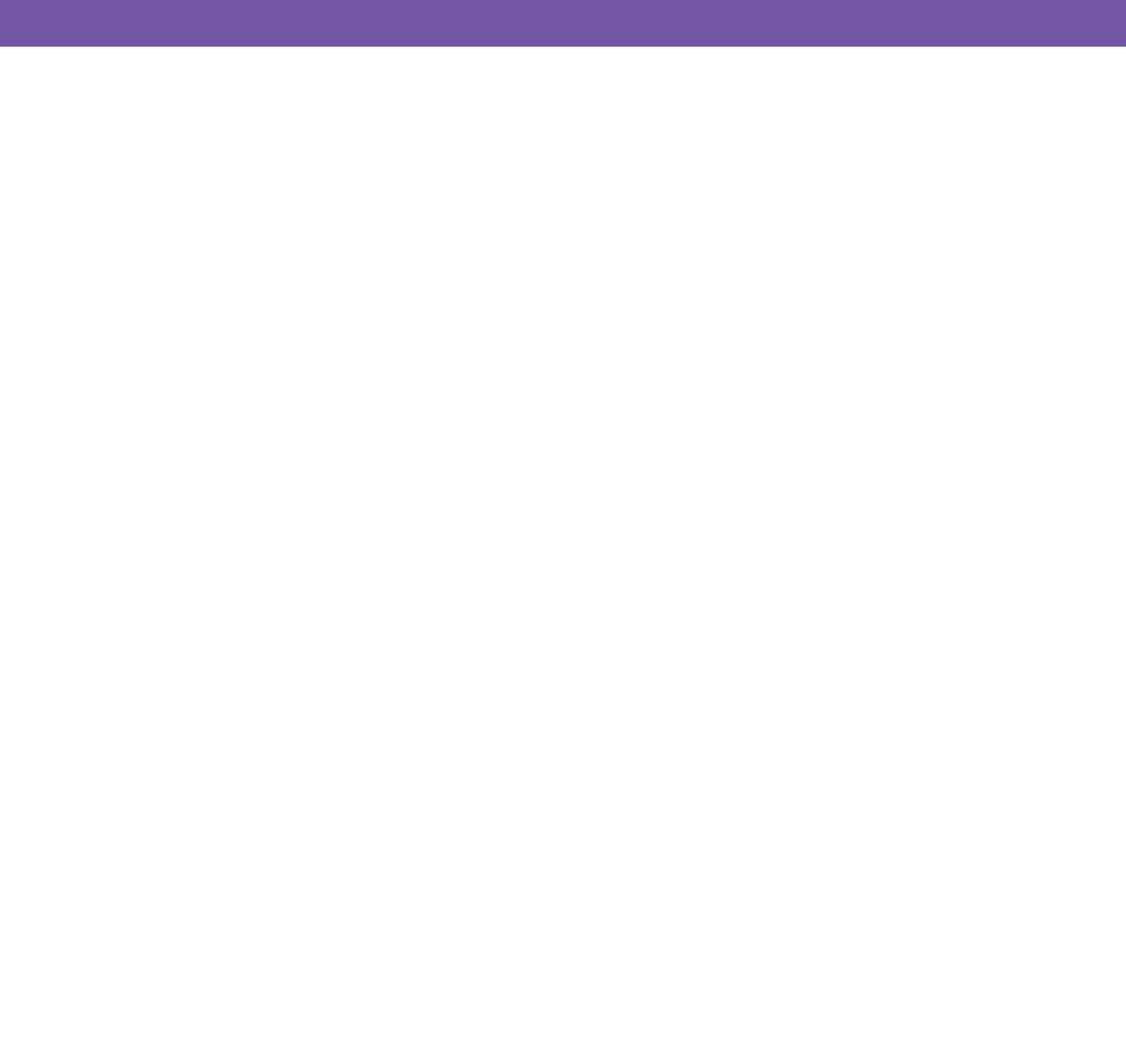
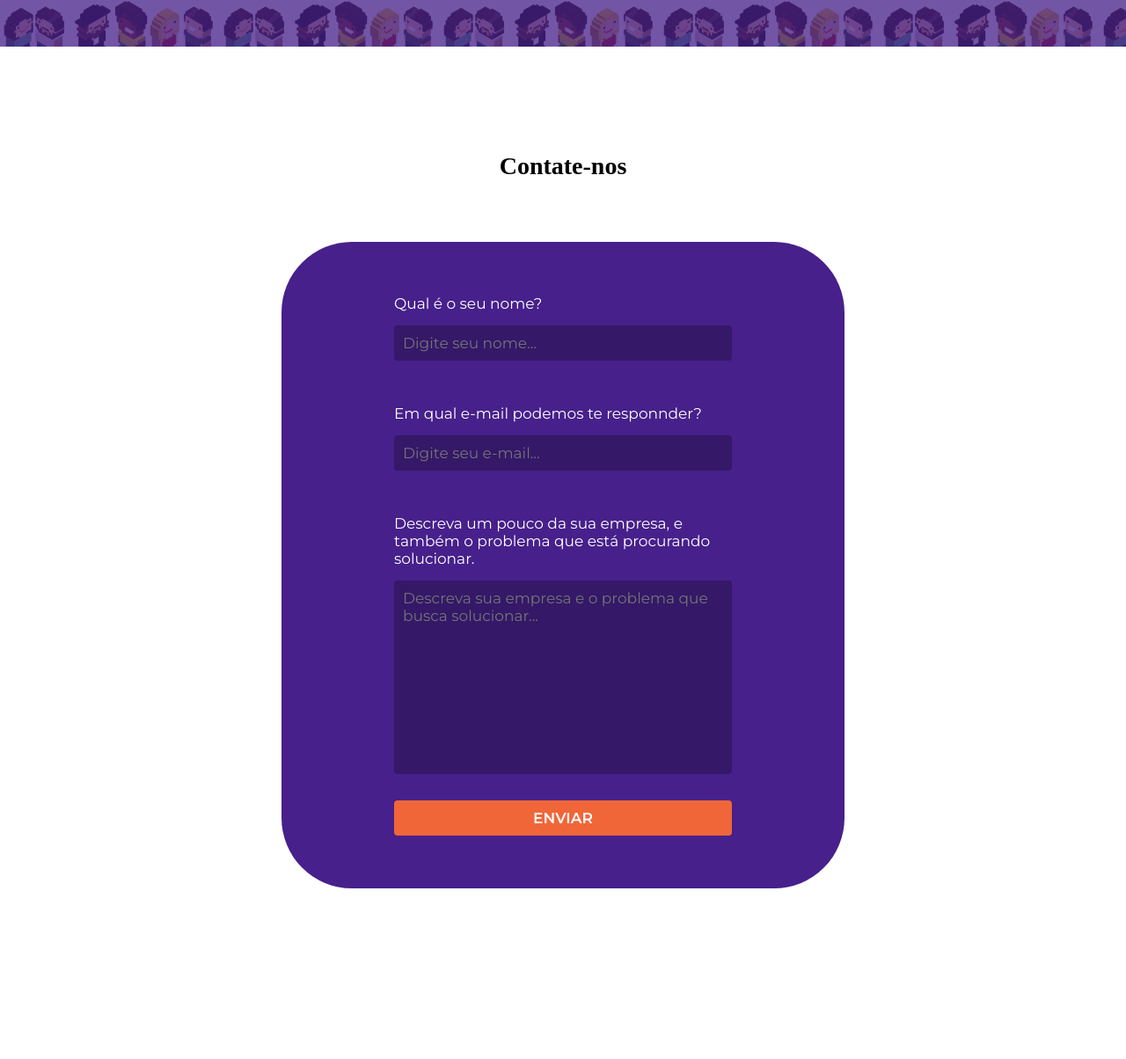
Before and after one commit to Tathamjf/GamificaAi, a plain HTML site: page index.html in a window 1280 px wide. Shown: the part 2519-3723 px from the top of the page at 88% size. Before the commit the page ends 2692 px from the top, so only its background shows below. Drawn offline with Linux system fonts and the light colour scheme; files whose address does not match are found by name; a web font is replaced by a local one.

Commit message:
feat: formulario de contato foi adicionado

```diff
--- a/index.html
+++ b/index.html
@@ -74,6 +74,31 @@
         </div>
     </section>
 
+    <section id="contato">
+        <h2>Contate-nos</h2>
+        <form>
+            <div class="campo">
+                <label for="campo-nome">Qual é o seu nome?</label>
+                <input id="campo-nome" placeholder="Digite seu nome...">
+            </div>
+            <div class="campo">
+                <label for="campo-email">Em qual e-mail podemos te responnder?</label>
+                <input type="email" name="" id="campo-email" placeholder="Digite seu e-mail...">
+            </div>
+            <div class="campo-textarea">
+                <label for="campo-texto">Descreva um pouco da sua empresa, e também o problema que está procurando solucionar.</label>
+                <textarea name="" id="campo-texto" cols="30" rows="10" placeholder="Descreva sua empresa e o problema que busca solucionar..."></textarea>
+            </div>
+            <button type="submit">Enviar</button>
+        </form>
+    </section>
+
+    <section id="footer">
+        <div class="container-grid">
+            <img src="img/logo.svg" alt="Logo da empresa Gamifica AI">
+            <h2>Estamos também nas redes sociais</h2>
+    </section>
+
 </body>
 
 </html>
--- a/style.css
+++ b/style.css
@@ -250,3 +250,117 @@ h2 {
 #portfolio a:hover {
     transform: scale(1.05);
 }
+
+#contato {
+    text-align: center;
+
+    padding-bottom: 100px;
+    margin-bottom: 100px;
+}
+
+#contato h2 {
+    margin-bottom: 70px
+}
+
+#contato form {
+    width: 50%;
+
+    margin: 0 auto;
+    padding: 60px 0;
+
+    display: flex;
+    flex-direction: column;
+    align-items: center;
+
+    border-radius: 80px;
+
+    background-color: var(--roxo-gamifica);
+    color: #fff;
+    font-family: "Montserrat";
+}
+
+#contato form label {
+    margin-bottom: 15px;
+    font-size: 17px;
+}
+
+.campo {
+    width: 60%;
+    margin-bottom: 50px;
+    text-align: left;
+    display: flex;
+    flex-direction: column;
+    justify-content: space-between;
+}
+
+.campo input {
+    height: 40px;
+
+    color: #fff;
+    background-color: #351868;
+
+    border: none;
+    border-radius: 4px;
+
+    outline: none;
+    text-indent: 10px;
+
+    font-family: "Montserrat";
+    font-size: 17px;
+
+
+}
+
+.campo-textarea {
+    width: 60%;
+    margin-bottom: 30px;
+    text-align: left;
+    display: flex;
+    flex-direction: column;
+    justify-content: space-between;
+}
+
+.campo-textarea textarea {
+    color: white;
+    background-color: #351868;
+    border: none;
+    border-radius: 4px;
+    padding: 10px;
+
+    font-family: "Montserrat";
+    font-size: 17px;
+    outline: none;
+    resize: none;
+}
+
+
+.campo input:focus, .campo-textarea textarea:focus {
+    outline: 2px solid var(--laranja-gamifica);
+}
+
+#contato form button {
+    height: 40px;
+    width: 60%;
+
+    font-family: "Montserrat";
+    font-size: 17px;
+    font-weight: 600;
+
+    color: white;
+    background-color: #f06638;
+
+    border: none;
+    border-radius: 4px;
+    text-transform: uppercase;
+
+    cursor: pointer;
+    transition: background-color 500ms
+}
+
+#contato form button:hover {
+    background-color: #ad4929;
+}
+
+#footer {
+
+}
```
Also changed, not shown: img/bonecos.png (renamed from img/bonecos.png.png).
